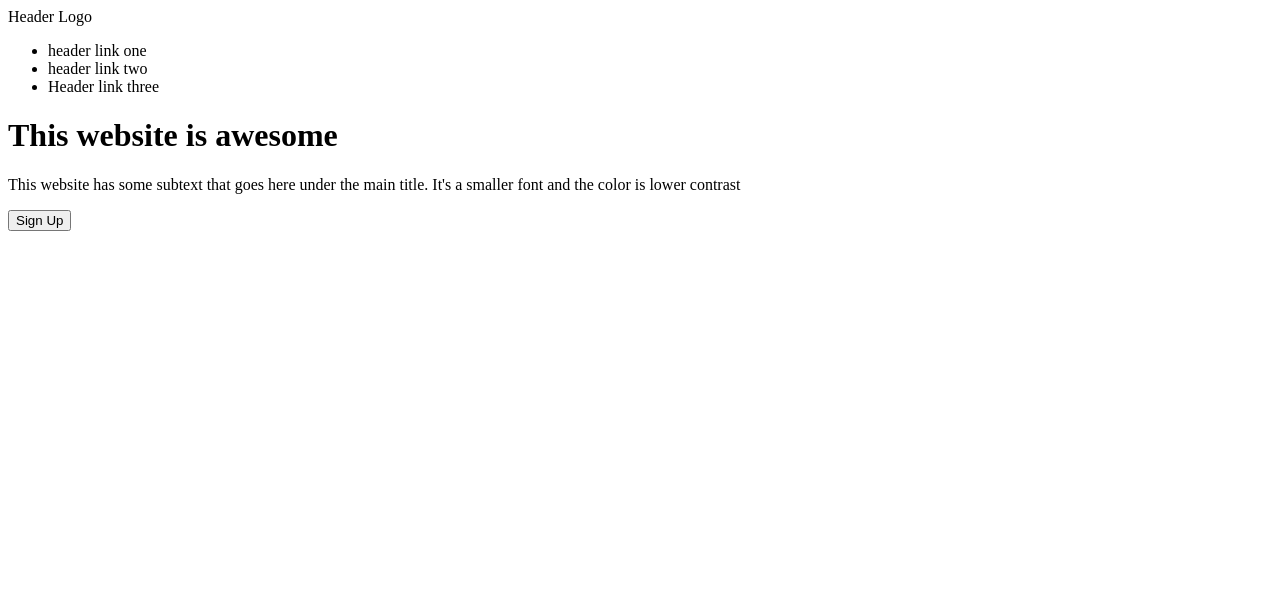
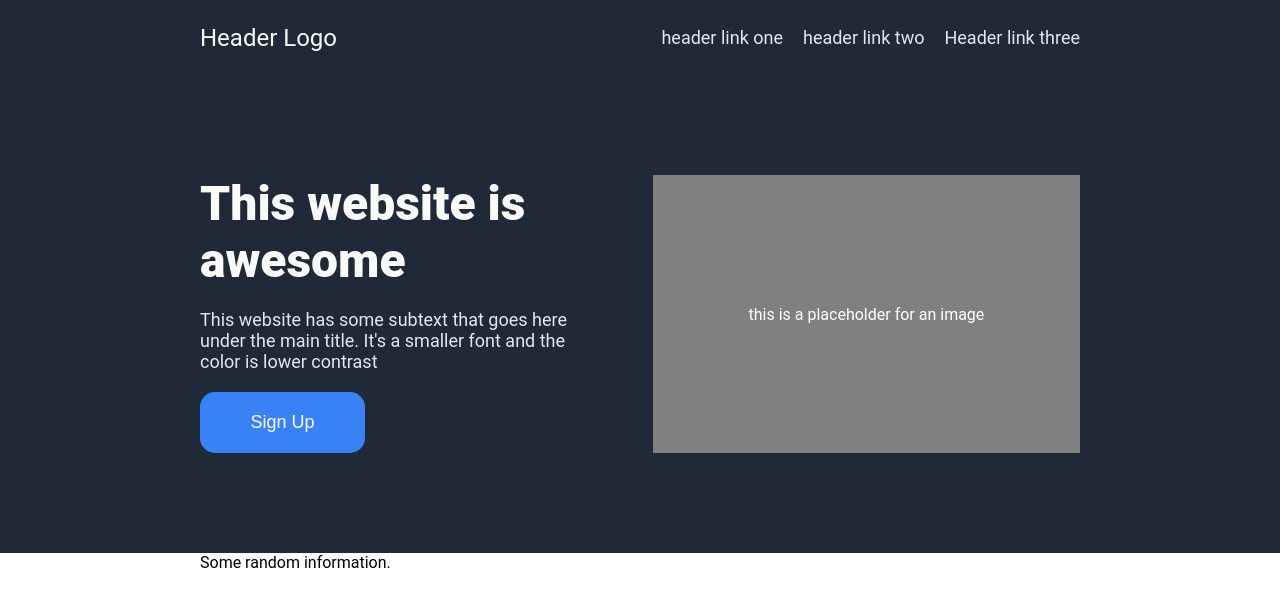
Before and after one commit to ryanyala/landingpageproject, a plain HTML site: page index.html in a window 1280 px wide. Drawn offline with Linux system fonts and the light colour scheme.

Commit message:
Finished first card

```diff
--- a/index.html
+++ b/index.html
@@ -10,24 +10,30 @@
     <div class="header">
         <div class = "logo">Header Logo</div>
         <ul>
-            <li><a>header link one</a></li>
-            <li><a>header link two</a></li>
-            <li><a>Header link three</a></li>
+            <li><a href="" class="secondary">header link one</a></li>
+            <li><a href="" class="secondary">header link two</a></li>
+            <li><a href="" class="secondary">Header link three</a></li>
         </ul>
     </div>
     <div class="content">
         <div class="card first">
             <div class="container">
-                <h1>This website is awesome </h1>
-                <p>This website has some subtext that goes here under the main title. It's a smaller font and the color is lower contrast</p>
+                <div class="title">This website is awesome </div>
+                <div class="subtext secondary">This website has some subtext that goes here under the main title. It's a smaller font and the color is lower contrast</div>
                 <button>Sign Up</button>
             </div>
-            <img></img>
+            <div class="image">this is a placeholder for an image</div>
         </div>
-        <div class="card second"></div>
+        <div class="card second">
+            <div class="text">Some random information.</div>
+            <div class="container">
+
+            </div>
+        </div>
         <div class="card third"></div>
         <div class="card fourth"></div>
     </div>
+
     <div class="footer"></div>
 
 
--- a/style.css
+++ b/style.css
@@ -0,0 +1,96 @@
+* {
+    margin: 0px;
+    padding: 0px;
+    box-sizing: border-box;
+}
+
+body {
+    font-family: Roboto;
+    display: flex;
+    flex-direction: column;
+
+}
+
+.header, .card, .footer {
+    padding: 0px 200px;
+}
+
+.header{
+    display: flex;
+    justify-content: space-between;
+    align-items: center;
+    background-color: #1F2937;
+    height: 75px;
+
+}
+
+.content{
+    display: flex;
+    flex-direction: column;
+}
+.card {
+    display: flex;
+
+}
+
+.first{
+    flex-direction: row;
+    justify-content: space-between;
+    background-color: #1F2937;
+    padding-top: 100px;
+    padding-bottom: 100px;
+
+
+}
+
+.first .container {
+    display: flex;
+    flex-direction: column;
+    justify-content: flex-start;
+    flex: 0 1 100%;
+    gap: 20px;
+    padding-right: 50px;
+
+}
+.first .image{
+    display: flex;
+    background-color: gray;
+    color: white;
+    justify-content: center;
+    align-items: center;
+    flex: 0 1 100%;
+}
+
+.first .container .title {
+    font-size: 48px;
+    font-weight: 900;
+    color: #F9FAF8;
+}
+
+.first .container button{
+    box-sizing: content-box;
+    width: 125px;
+    border: none;
+    background-color: #3882F6;
+    padding: 20px;
+    border-radius: 15px;
+
+    color: white;
+    font-size: 18px;
+}
+
+
+.header ul{
+    display: flex;
+    list-style: none;
+    gap: 20px;
+}
+.secondary {
+    font-size: 18px;
+    color: #E5E7EB;
+    text-decoration: none;
+}
+.logo {
+    font-size: 24px;
+    color: #F9FAF8;
+}
```
